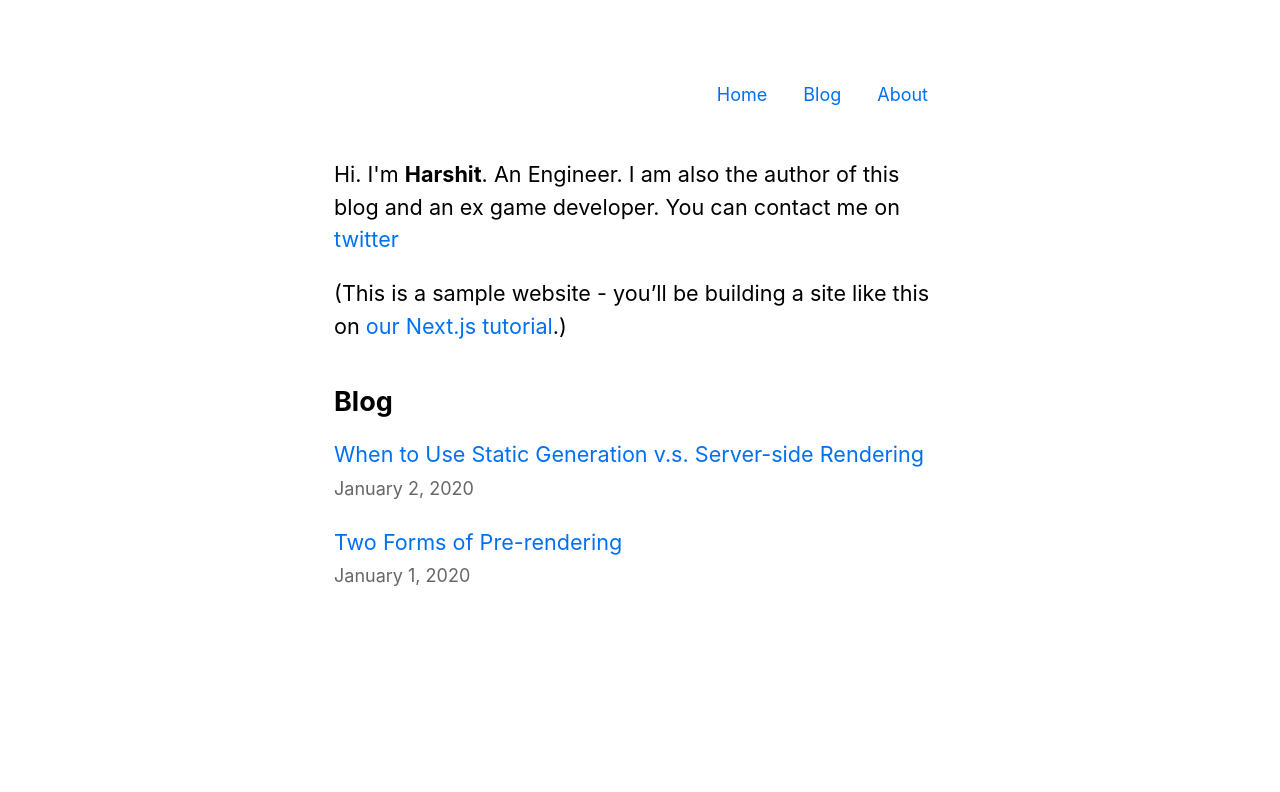
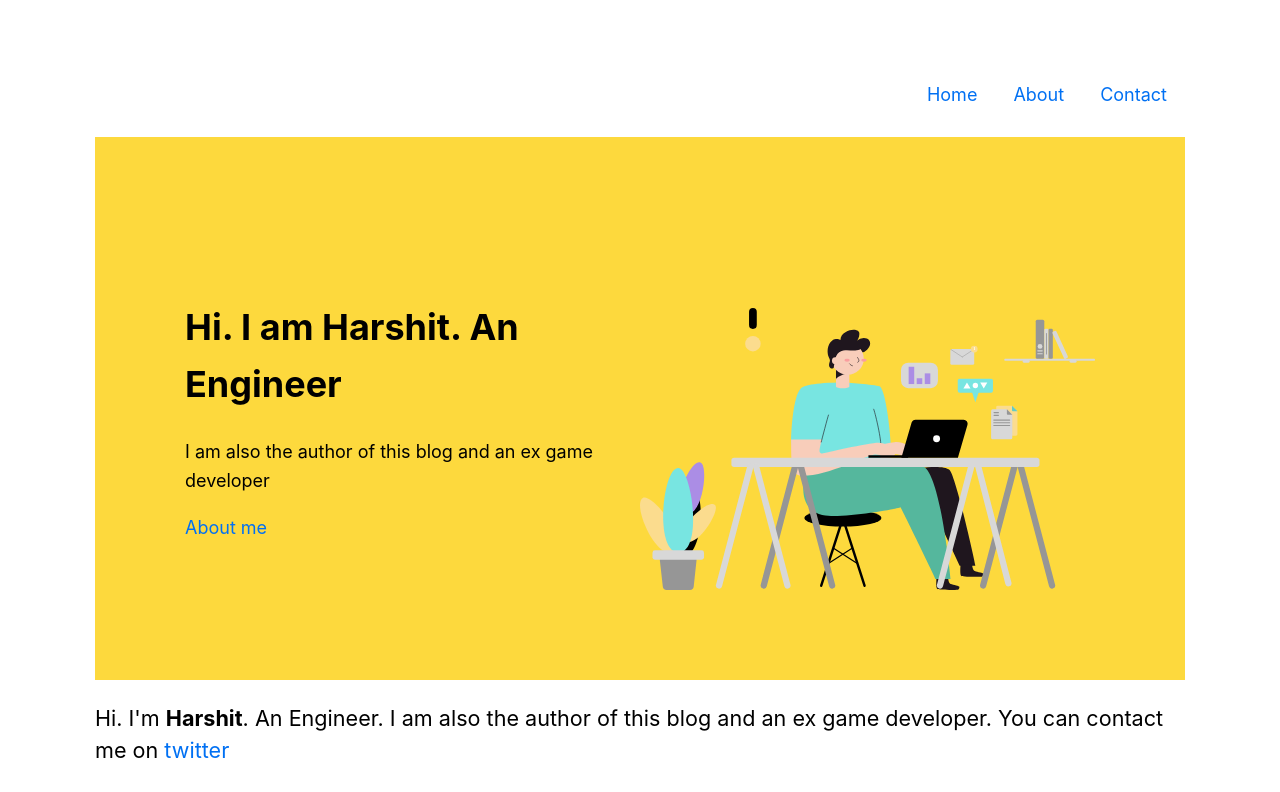
Before and after one commit to harshit211997/nextjs-blog, a Next.js app: page / in a window 1280 px wide. Shown: the top 792 px of the page. Built offline with nearby package versions, Linux system fonts and the light colour scheme.

Commit message:
Add intro banner

```diff
--- a/components/layout.js
+++ b/components/blog_page_layout.js
@@ -1,13 +1,12 @@
 import Head from 'next/head';
 import Header from './header'
-import styles from './layout.module.css';
-import utilStyles from '../styles/utils.module.css';
+import styles from './common_layout.module.css';
 import Link from 'next/link';
 
 const name = 'Harshit Kumar';
 export const siteTitle = 'Blog | Harshit Kumar';
 
-export default function Layout({ children, home }) {
+export default function Layout({ children }) {
   return (
     <div className={styles.container}>
       <Head>
@@ -27,11 +26,9 @@ export default function Layout({ children, home }) {
       </Head>
       <Header />
       <main>{children}</main>
-      {!home && (
-        <div className={styles.backToHome}>
-          <Link href="/">← Back to home</Link>
-        </div>
-      )}
+      <div className={styles.backToHome}>
+        <Link href="/">← Back to home</Link>
+      </div>
     </div>
   );
 }
--- a/components/layout.module.css
+++ b/components/common_layout.module.css
@@ -1,6 +1,8 @@
 .container {
-  max-width: 36rem;
-  padding: 0 1rem;
+  width: 90%;
+  max-width: 90%;
+  max-width: 1140px;
+  padding: 0 25px;
   margin: 3rem auto 6rem;
 }
 
--- a/components/header.js
+++ b/components/header.js
@@ -2,9 +2,9 @@ import Link from 'next/link';
 import styles from './header.module.css'
 
 const path = [
-  { uid: 21, name: ' Home', id: 1, path: '/' },
-  { uid: 31, name: 'Blog', id: 2, path: 'Blog' },
-  { uid: 41, name: 'About', id: 3, path: 'About' }
+  { uid: 21, name: 'Home', id: 1, path: '/' },
+  { uid: 31, name: 'About', id: 2, path: 'about' },
+  { uid: 41, name: 'Contact', id: 3, path: 'contact' }
 ];
 export default function Header() {
   return (
--- /dev/null
+++ b/components/home_page_layout.js
@@ -0,0 +1,45 @@
+import Head from 'next/head';
+import Header from './header'
+import commonStyles from './common_layout.module.css';
+import styles from './home_page_layout.module.css'
+import utilStyles from '../styles/utils.module.css';
+import Link from 'next/link';
+
+const name = 'Harshit Kumar';
+export const siteTitle = 'Blog | Harshit Kumar';
+
+export default function Layout({ children }) {
+  return (
+    <div className={commonStyles.container}>
+      <Head>
+        <link rel="icon" href="/favicon.ico" />
+        <meta
+          name="description"
+          content="Learn how to build a personal website using Next.js"
+        />
+        <meta
+          property="og:image"
+          content={`https://og-image.vercel.app/${encodeURI(
+            siteTitle,
+          )}.png?theme=light&md=0&fontSize=75px&images=https%3A%2F%2Fassets.vercel.com%2Fimage%2Fupload%2Ffront%2Fassets%2Fdesign%2Fnextjs-black-logo.svg`}
+        />
+        <meta name="og:title" content={siteTitle} />
+        <meta name="twitter:card" content="summary_large_image" />
+      </Head>
+      <Header />
+      <div className={styles.hero}>
+        <div className={utilStyles.alignItemsCenter + ' ' + utilStyles.row}>
+          <div className={styles.col}>
+            <h1>Hi. I am Harshit. An Engineer</h1>
+            <p>I am also the author of this blog and an ex game developer</p>
+            <a href="/about">About me</a>
+          </div>
+          <div className={styles.col}>
+            <img src='/images/intro.svg' width='100%' height='auto'></img>
+          </div>
+        </div>
+      </div>
+      <main>{children}</main>
+    </div>
+  );
+}
--- /dev/null
+++ b/components/home_page_layout.module.css
@@ -0,0 +1,8 @@
+.hero {
+  background: #fdd93d;
+  padding: 5rem 5rem;
+}
+
+.col {
+  width: 50%;
+}
--- a/pages/index.js
+++ b/pages/index.js
@@ -1,5 +1,5 @@
 import Head from 'next/head';
-import Layout, { siteTitle } from '../components/layout';
+import Layout, { siteTitle } from '../components/home_page_layout';
 import utilStyles from '../styles/utils.module.css';
 import Link from 'next/link';
 import Date from '../components/date';
--- a/pages/posts/[id].js
+++ b/pages/posts/[id].js
@@ -1,4 +1,4 @@
-import Layout from '../../components/layout';
+import Layout from '../../components/blog_page_layout';
 import { getAllPostIds, getPostData } from '../../lib/posts';
 import Head from 'next/head';
 import Date from '../../components/date';
--- a/styles/utils.module.css
+++ b/styles/utils.module.css
@@ -50,3 +50,12 @@
 .lightText {
   color: #666;
 }
+
+.alignItemsCenter {
+  align-items: center;
+}
+
+.row {
+  display: flex;
+  flex-wrap: wrap;
+}
```
Also changed, not shown: public/images/intro.svg (added).
